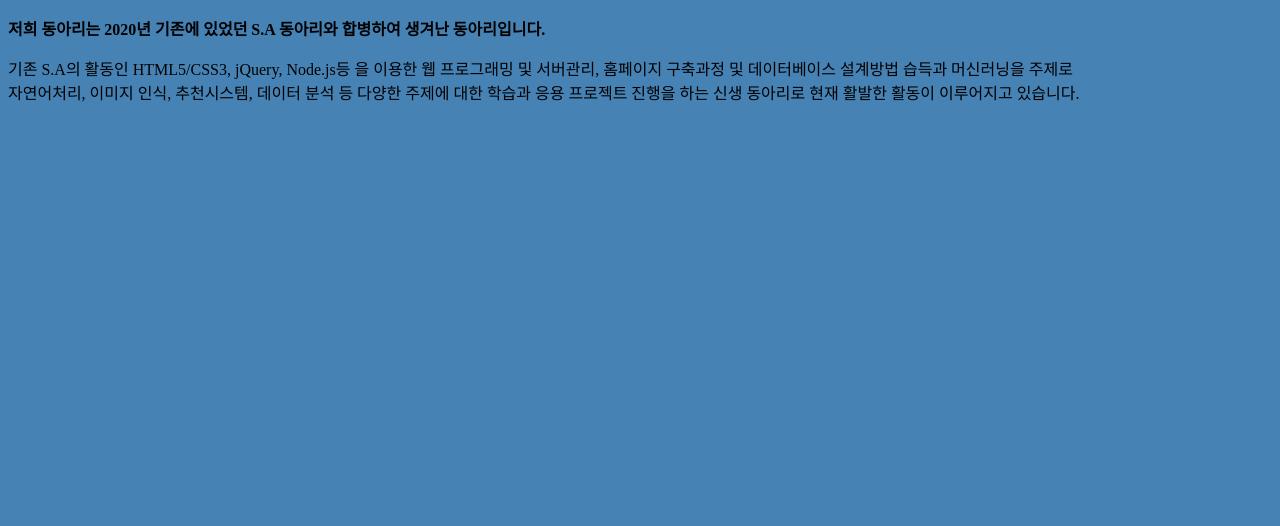
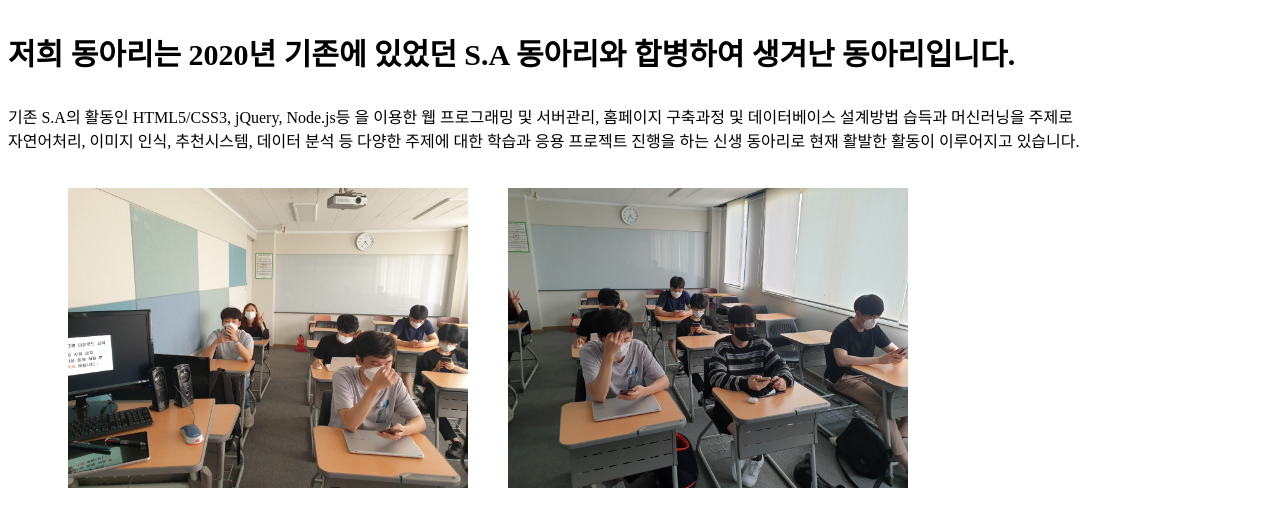
Before and after one commit to AhnYeonghoo/Vanilla-JS, a plain HTML site: page 동아리 연혁.html in a window 1280 px wide. Drawn offline with Linux system fonts and the light colour scheme.

Commit message:
동아리 연혁 추가

```diff
--- a/css/style2.css
+++ b/css/style2.css
@@ -1,6 +1,17 @@
-*{
-    background-color:steelblue;
-}
+
 p{
     font-weight:600;
+    font-size:30px;
 }
+ul li{
+    text-decoration: none;
+    list-style:none;
+}
+#pho{
+    width:400px;
+    height:300px;
+    float:left;
+    margin: 0 auto;
+    padding:20px;
+    display:block;
+}
--- a/동아리 연혁.html
+++ b/동아리 연혁.html
@@ -8,10 +8,15 @@
     <title>동아리 연혁</title>
 </head>
 <body>
-    <p>저희 동아리는 2020년 기존에 있었던 S.A 동아리와 합병하여 생겨난 동아리입니다.</p>
+    <header>
+    <p>저희 동아리는 2020년 기존에 있었던 S.A 동아리와 합병하여 생겨난 동아리입니다.</p></header>
     기존 S.A의 활동인 HTML5/CSS3, jQuery, Node.js등 을 이용한 웹 프로그래밍 및 서버관리, 홈페이지 구축과정 및 데이터베이스 설계방법 습득과
     머신러닝을 주제로<br>
     자연어처리, 이미지 인식, 추천시스템, 데이터 분석 등 다양한 주제에 대한 학습과 응용 프로젝트 진행을 하는
     신생 동아리로 현재 활발한 활동이 이루어지고 있습니다.
+    <ul>
+        <li><img id="pho" src="images/활동사1.jpg"></li>
+        <li><img id="pho" src="images/활동사2.jpg"></li>
+    </ul>
 </body>
 </html>
```
Also changed, not shown: images/활동사1.jpg (added), images/활동사2.jpg (added).
